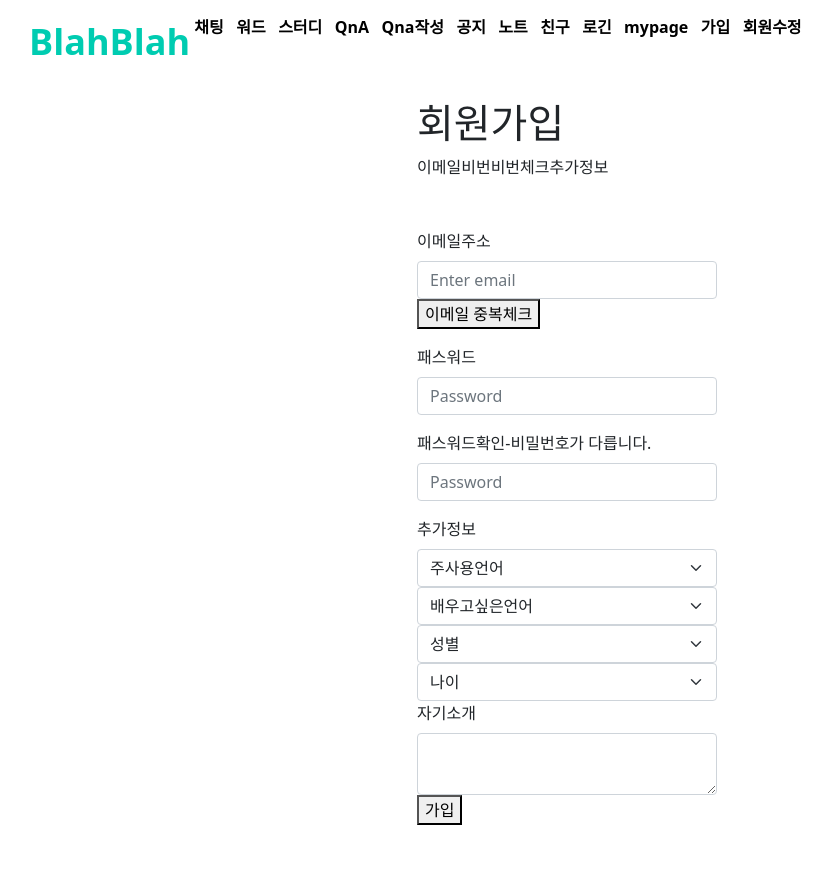
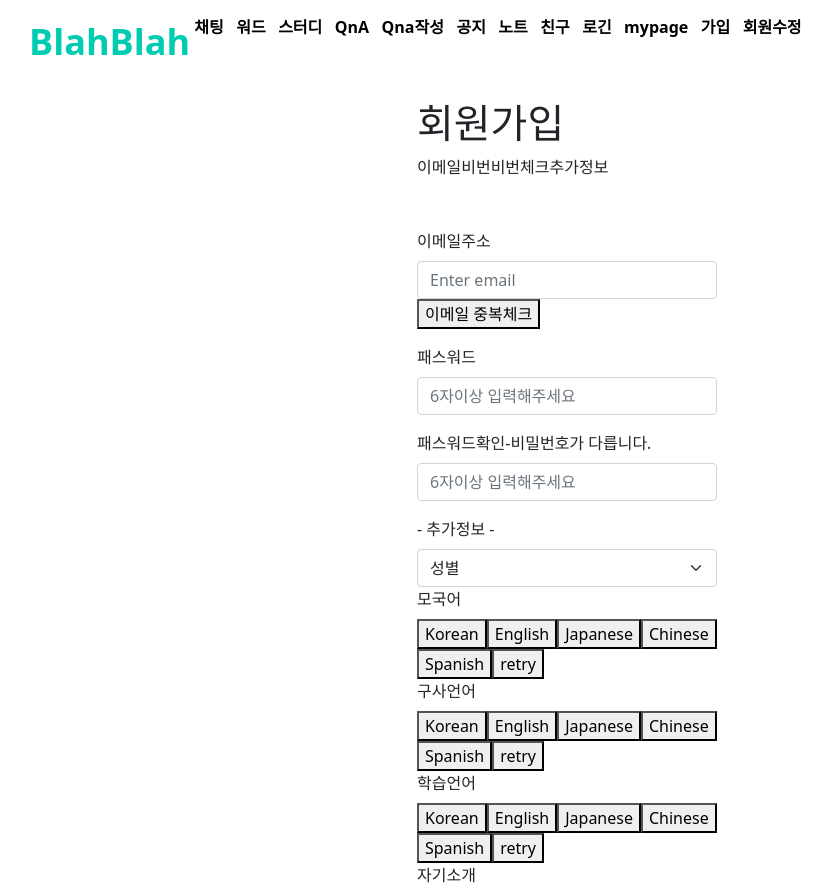
Before and after one commit to damwon/BlahBlah, a Next.js app in the folder FE/blahblah/: page /user/signup in a window 1280 px wide. Shown: the top 893 px of the page, without its empty margins (53-885 px from the left). Before the commit the page ends 825 px from the top, so only its background shows below. Built offline with nearby package versions, Linux system fonts and the light colour scheme.

Commit message:
feat:register

```diff
--- a/FE/blahblah/pages/user/signup.tsx
+++ b/FE/blahblah/pages/user/signup.tsx
@@ -25,30 +25,37 @@ export default function Signup() {
     event.preventDefault();
     setInputEmail(event.target.value);
   };
-  // 주사용언어
-  const [first,setFirst] = useState("")
-  const firsts =[
-    {key:1, value:"한국어"},
-      {key:2, value:"영어"},
-      {key:3, value:"일본어"},
-      {key:4, value:"중국어"},
-      {key:5, value:"스페인어"},
-  ]
-  const onFirstHanlder=(e:any)=>{
-    setFirst(e.currentTarget.value)
-  }
-  // 배우고싶은언어
-  const [second,setSecond] = useState("")
-  const seconds =[
-    {key:1, value:"한국어"},
-      {key:2, value:"영어"},
-      {key:3, value:"일본어"},
-      {key:4, value:"중국어"},
-      {key:5, value:"스페인어"},
-  ]
-  const onSecondHanlder=(e:any)=>{
-    setSecond(e.currentTarget.value)
-  }
+  // 모국어
+  const [first,setFirst] = useState([])
+  const handleFirst = (input: any) => {
+    var array:any = [...first]
+    // console.log(array.includes(input))
+    if (array.includes(input)===false && array.length <=1){
+      array.push(input)
+    }
+
+    setFirst(array);
+  };
+  // 구사언어
+  const [second,setSecond] = useState([])
+  const handleSecond = (input: any) => {
+    var array:any = [...second]
+    if (array.includes(input)===false && array.length <=2){
+      array.push(input)
+    }
+
+    setSecond(array);
+  };
+  // 학습언어
+  const [third,setThird] = useState([])
+  const handleThird = (input: any) => {
+    var array:any = [...third]
+    if (array.includes(input)===false && array.length <=3){
+      array.push(input)
+    }
+
+    setThird(array);
+  };
   // 성별
   const [gen,setGen] = useState("")
   const gens =[
@@ -60,19 +67,10 @@ export default function Signup() {
     setGen(e.currentTarget.value)
   }
   // 나이
-  const [age,setAge] = useState("")
-  // const [Content, setContent] = useState();
+  const [age,setAge] = useState('')
   const onAgeHanlder=(e:any)=>{
     setAge(e.currentTarget.value)
   }
-  const ages =[
-    {key:1, value:"10대"},
-      {key:2, value:"20대"},
-      {key:3, value:"30대"},
-      {key:4, value:"40대"},
-      {key:5, value:"50대"},
-  ]
-
   // 프로필
   const [profile,setProfile] = useState("")
   const handleProfile = (e:any)=>{
@@ -186,6 +184,7 @@ export default function Signup() {
             추가정보
             {first}
             {second}
+            {third}
             {gen}
             {age}
             {profile}
@@ -198,14 +197,12 @@ export default function Signup() {
                   <button  onClick={onClickEmailCheck}>
                   이메일 중복체크
                 </button>
-                  {/* <Form.Text className="text-muted">
-                    We'll never share your email with anyone else.
-                  </Form.Text> */}
+
                 </Form.Group>
 
                 <Form.Group className="mb-3" controlId="formBasicPassword">
                   <Form.Label>패스워드</Form.Label>
-                  <Form.Control type="password" placeholder="Password" onChange={handlePassword} />
+                  <Form.Control type="password" placeholder="6자이상 입력해주세요" onChange={handlePassword} />
                 </Form.Group>
                 <Form.Group className="mb-3" controlId="formBasicPassword">
                   <Form.Label>패스워드확인-
@@ -216,29 +213,10 @@ export default function Signup() {
             }
 
                   </Form.Label>
-                  <Form.Control type="password" placeholder="Password" onChange={handlePwcheck} />
+                  <Form.Control type="password" placeholder="6자이상 입력해주세요" onChange={handlePwcheck} />
                 </Form.Group>
 
-                <Form.Label>추가정보</Form.Label>
-                {/* <select onChange={onFirstHanlder} value={first}>
-		{firsts.map((item, index)=>(
-			<option key={item.key} value={item.key}>{item.value}</option>
-		))}
-    </select> */}
-  <Form.Select aria-label="Default select example"
-  onChange={onFirstHanlder} value={first}>
-  <option>주사용언어</option>
-  {firsts.map((item, index)=>(
-			<option key={item.key} value={item.key}>{item.value}</option>
-		))}
-</Form.Select>
-<Form.Select aria-label="Default select example"
-onChange={onSecondHanlder} value={second}>
-  <option>배우고싶은언어</option>
-  {seconds.map((item, index)=>(
-			<option key={item.key} value={item.key}>{item.value}</option>
-		))}
-</Form.Select>
+                <Form.Label>- 추가정보 -</Form.Label>
 <Form.Select aria-label="Default select example"
 onChange={onGenHanlder} value={gen}>
   <option>성별</option>
@@ -246,13 +224,84 @@ onChange={onGenHanlder} value={gen}>
 			<option key={item.key} value={item.key}>{item.value}</option>
 		))}
 </Form.Select>
-<Form.Select aria-label="Default select example"
-onChange={onAgeHanlder} value={age}>
-  <option>나이</option>
-  {ages.map((item, index)=>(
-			<option key={item.key} value={item.key}>{item.value}</option>
-		))}
-</Form.Select>
+
+
+<Form.Label>모국어 {first} </Form.Label>
+    <div>
+    {/* <button onClick={()=>{
+      var newArray:any = [...first]
+      newArray.push('Korean')
+      setFirst(newArray)
+    }}>Korean</button> */}
+    <button onClick={()=>{
+      handleFirst('Korean')
+    }}>Korean</button>
+    <button onClick={()=>{
+      handleFirst('English')
+    }}>English</button>
+    <button onClick={()=>{
+      handleFirst('Japanese')
+    }}>Japanese</button>
+    <button onClick={()=>{
+      handleFirst('Chinese')
+    }}>Chinese</button>
+    <button onClick={()=>{
+      handleFirst('Spanish')
+    }}>Spanish</button>
+    <button onClick={()=>{
+      var newarr:any = []
+      setFirst(newarr)
+    }}>retry</button>
+    </div>
+    <Form.Label>구사언어 {second}</Form.Label>
+    <div>
+    <button onClick={()=>{
+      handleSecond('Korean')
+    }}>Korean</button>
+    <button onClick={()=>{
+      handleSecond('English')
+    }}>English</button>
+    <button onClick={()=>{
+      handleSecond('Japanese')
+    }}>Japanese</button>
+    <button onClick={()=>{
+      handleSecond('Chinese')
+    }}>Chinese</button>
+    <button onClick={()=>{
+      handleSecond('Spanish')
+    }}>Spanish</button>
+    <button onClick={()=>{
+      var newarr:any = []
+      setSecond(newarr)
+    }}>retry</button>
+    </div>
+    <Form.Label>학습언어 {third}</Form.Label>
+    <div>
+    <button onClick={()=>{
+      handleThird('Korean')
+    }}>Korean</button>
+    <button onClick={()=>{
+      handleThird('English')
+    }}>English</button>
+    <button onClick={()=>{
+      handleThird('Japanese')
+    }}>Japanese</button>
+    <button onClick={()=>{
+      handleThird('Chinese')
+    }}>Chinese</button>
+    <button onClick={()=>{
+      handleThird('Spanish')
+    }}>Spanish</button>
+    <button onClick={()=>{
+      var newarr:any = []
+      setThird(newarr)
+    }}>retry</button>
+    </div>
+
+
+
+
+
 {/* <select onChange={onChangeHanlder} value={Content}>
 		{Options.map((item, index)=>(
 			<option key={item.key} value={item.key}>{item.value}</option>
@@ -261,7 +310,7 @@ onChange={onAgeHanlder} value={age}>
 <Form.Label>자기소개</Form.Label>
 <InputGroup>
     {/* <InputGroup.Text>With textarea</InputGroup.Text> */}
-    <FormControl as="textarea" aria-label="With textarea" onChange={handleProfile}/>
+    <FormControl placeholder='10자이상 입력해주세요' as="textarea" aria-label="With textarea" onChange={handleProfile}/>
   </InputGroup>
 
 
```
